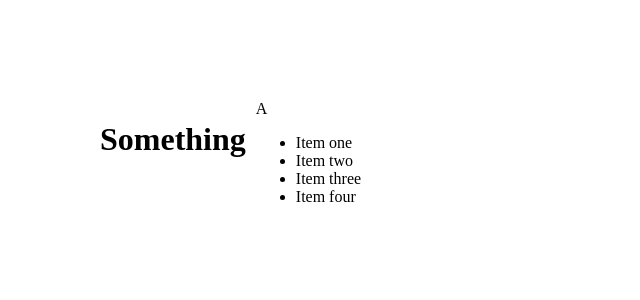
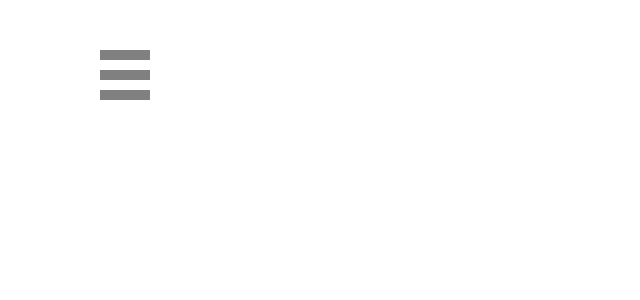
Before and after one commit to z123fg/antraui, a React (Create React App) app: page / in a window 1280 px wide. Shown: the top 300 px of the page, without its empty margins (0-640 px from the left). Built offline with nearby package versions, Linux system fonts and the light colour scheme.

Commit message:
Left is working, gonna try right

```diff
--- a/src/App.tsx
+++ b/src/App.tsx
@@ -1,20 +1,22 @@
-import React from 'react';
-import logo from './logo.svg';
-import './App.scss';
-import MyButton from './components/MyButton/MyButton';
-import MyDrawer from './components/MyDrawer/MyDrawer'
-
+import React from "react";
+import logo from "./logo.svg";
+import "./App.scss";
+import MyButton from "./components/MyButton/MyButton";
+import MyDrawer from "./components/MyDrawer/MyDrawer";
 
 function App() {
   return (
-    <div style={{display:"flex", gap:"10px"}}>
+    <div style={{ display: "flex", gap: "10px" }}>
       {/* <MyButton onClick={()=>{console.log("clicked")}} color="primary" variant="contained" disabled>SUBMIT</MyButton>
       <MyButton onClick={()=>{console.log("clicked")}} color="default" variant="outlined" >SUBMIT</MyButton>
       <MyButton onClick={()=>{console.log("clicked")}} color="secondary" variant="text" >SUBMIT</MyButton>
       <MyButton onClick={()=>{console.log("clicked")}} color="secondary" variant="text" disabled>SUBMIT</MyButton>
       <MyButton onClick={()=>{console.log("clicked")}} color="primary" variant="contained" >SUBMIT</MyButton> */}
-      <h1>Something</h1>
-      <MyDrawer onClick={()=>{console.log("clicked drawer")}}></MyDrawer>
+      <MyDrawer
+        onClick={() => {
+          console.log("clicked drawer");
+        }}
+      ></MyDrawer>
     </div>
   );
 }
--- a/src/components/MyDrawer/MyDrawer.tsx
+++ b/src/components/MyDrawer/MyDrawer.tsx
@@ -1,38 +1,46 @@
-import { Children, FC, MouseEvent, ReactNode, useEffect, useState } from "react";
+import {
+  Children,
+  FC,
+  MouseEvent,
+  ReactNode,
+  useEffect,
+  useState,
+} from "react";
 
-interface IMyDrawerProps{
-    open?:boolean;
-    children?:ReactNode;
-    onClick?:(event:MouseEvent)=>void
+type DrawerDirection = "top" | "left" | "right" | "bottom";
+
+interface IMyDrawerProps {
+  open?: boolean;
+  direction?: DrawerDirection;
+  children?: ReactNode;
+  onClick?: (event: MouseEvent) => void;
 }
 
-const MyDrawer: FC<IMyDrawerProps>=({
+const MyDrawer: FC<IMyDrawerProps> = ({
   open = false,
+  direction = "left",
   children,
-    onClick
-})=>{
-
-  const constructClassName:()=>string = () => {
-    const showing = `drawer-${open}`;
-    return ["drawer", showing].join(" ")
-  }
+  onClick,
+}) => {
+  const constructClassName: () => string = () => {
+    const drawerDir = `drawer-${direction}`;
+    return ["drawer", drawerDir].join(" ");
+  };
 
   return (
     <div>
-            {/* <input type="checkbox" id="drawer-toggle" name="drawer-toggle"/> */}
-            <label className="drawer-toggle" id="drawer-toggle-label">A</label>
+      {/* <h1>My Drawer</h1> */}
+      <button className="button" id="button"></button>
       <nav id="drawer" className={constructClassName()}>
         <ul>
-                <li>Item one</li>
-                <li>Item two</li>
-                <li>Item three</li>
-                <li>Item four</li>
+          <li>Item One</li>
+          <li>Item Two</li>
+          <li>Item Three</li>
+          <li>Item Four</li>
         </ul>
       </nav>
     </div>
+  );
+};
 
-
-    )
-}
-
-export default MyDrawer
+export default MyDrawer;
--- a/src/components/MyDrawer/_MyDrawer.scss
+++ b/src/components/MyDrawer/_MyDrawer.scss
@@ -1,10 +1,46 @@
 @use "../../scss/variable";
 @use "../../scss/mixin";
 
-li:hover{
-    color:red
+.button {
+  width: 50px;
+  height: 50px;
+  display: block;
+  border: none;
+  padding: 0px;
+  top: 0px;
+  //margin: 20px;
+  margin-top: -50px;
+  background: linear-gradient(
+    to bottom,
+    gray,
+    gray 20%,
+    white 20%,
+    white 40%,
+    gray 40%,
+    gray 60%,
+    white 60%,
+    white 80%,
+    gray 80%,
+    gray 100%
+  );
+  transition: transform 1s;
 }
 
-.drawer-toggle:checked{
-    color:blue
+#drawer {
+  height: 100%;
+  min-height: calc(100vh - 90px);
+  width: 150px;
+  margin-left: -251px;
+  margin-top: -80px;
+  transition: transform 1s;
+  outline: darkgray solid 0.5mm;
+  background-color: beige;
 }
+
+.button:focus + #drawer {
+  transform: translateX(110%);
+}
+
+.button:focus {
+  transform: translateX(100px);
+}
```
Also changed, not shown: src/components/MyButton/MyButton.tsx (+42 -40 lines), 1 other file (tests, documents, lock files or other folders). Lines whose indentation alone changed are shown as unchanged.
